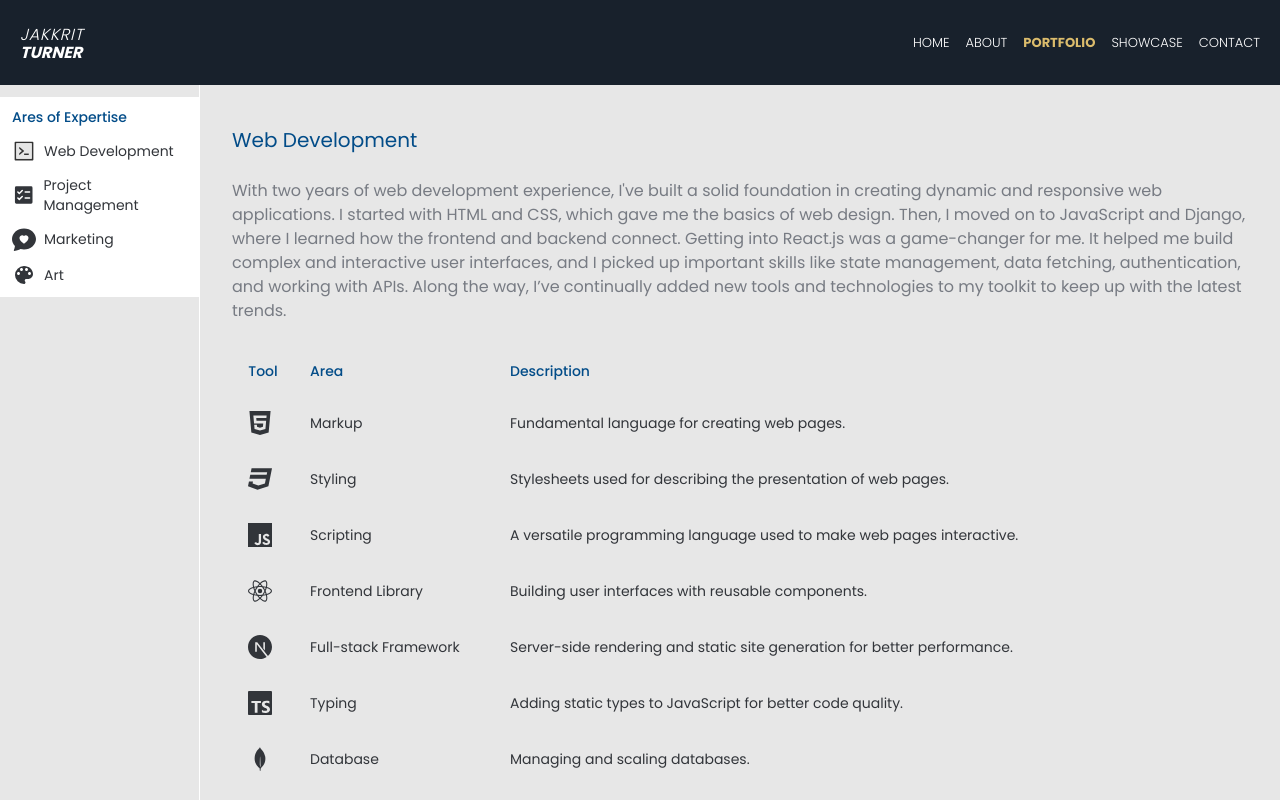
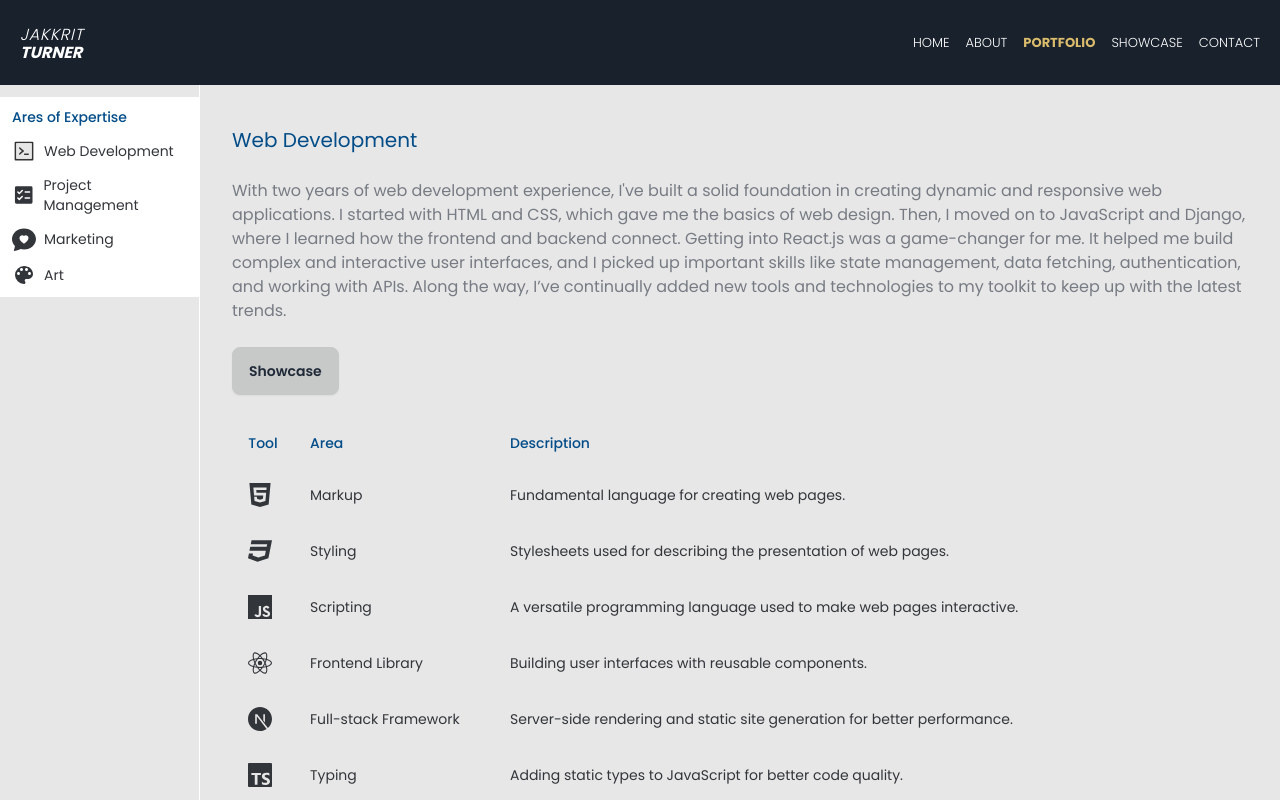
Before and after one commit to jkTurner/mysite, a Next.js app: page /portfolio in a window 1280 px wide. Shown: the top 800 px of the page. Built offline with nearby package versions, Linux system fonts and the light colour scheme.

Commit message:
added buttons from portfolio to showcase (web dev and art)

```diff
--- a/app/globals.css
+++ b/app/globals.css
@@ -191,3 +191,8 @@ input, textarea, select {
   border-color: var(--lineTint);
   /* border-color: var(--line); */
 }
+
+.main_button:hover {
+  background-color: var(--jkAccent);
+  color: white;
+}
--- a/app/portfolio/art/Art.tsx
+++ b/app/portfolio/art/Art.tsx
@@ -2,6 +2,7 @@ import styles from "../portfolio.module.css"
 import { PortfolioText as text } from "../components/PortfolioText";
 import ArtSkills from "./components/ArtSkills";
 import ArtTools from "./components/ArtTools";
+import Link from "next/link";
 
 const Art = () => {
     return (
@@ -9,6 +10,10 @@ const Art = () => {
             <h2>Art</h2>
 
             <p>{text.art_1}</p>
+
+            <Link href="/showcase/art">
+                <button className={`btn btn-active main_button`}>View Gallery</button>
+            </Link>
 
             <ArtSkills />
 
--- a/app/portfolio/web-dev/WebDev.tsx
+++ b/app/portfolio/web-dev/WebDev.tsx
@@ -1,6 +1,7 @@
 import styles from "../portfolio.module.css"
 import { PortfolioText as text } from "../components/PortfolioText";
 import Technologies from "./Technologies";
+import Link from "next/link";
 
 const WebDev = () => {
     return (
@@ -8,6 +9,10 @@ const WebDev = () => {
             <h2 className="">Web Development</h2>
 
             <p>{text.web_text_1}</p>
+
+            <Link href="/showcase">
+                <button className={`btn btn-active main_button`}>Showcase</button>
+            </Link>
 
             {/* <p>{text.web_text_2}</p> */}
 
```
